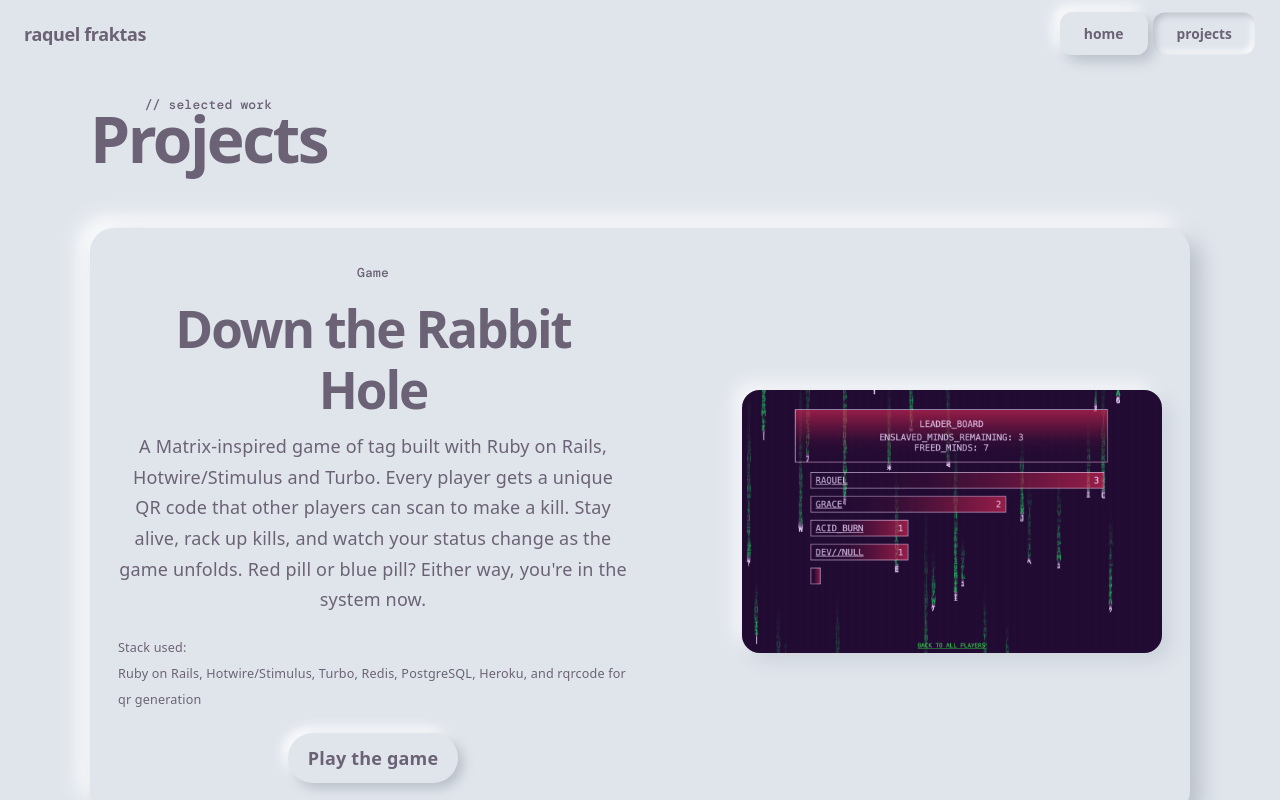
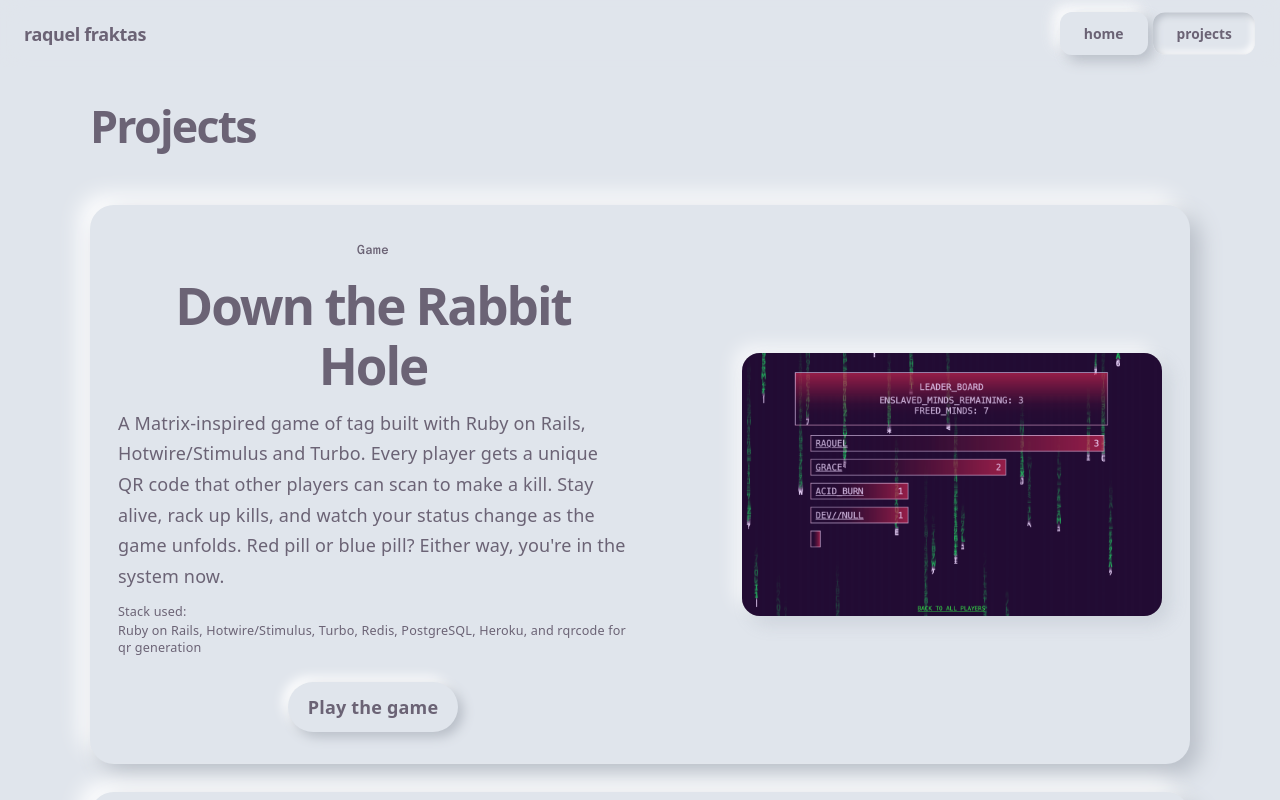
Before and after one commit to RaquelFraktas/my-portfolio, a React (Vite) app: page /projects in a window 1280 px wide. Both pictures are taken after a click on the picture 640 px from the left and 640 px from the top of the page. Shown: the top 800 px of the page. Built offline with nearby package versions, Linux system fonts and the light colour scheme.

Commit message:
rm label and styling for projects page

```diff
--- a/src/pages/ProjectsPage.css
+++ b/src/pages/ProjectsPage.css
@@ -56,10 +56,11 @@
 
 .projects-page__title {
   margin-top: 8px;
-  font-size: clamp(2.5rem, 5vw, 4rem);
+  font-size: clamp(1.75rem, 3.5vw, 2.75rem);
   letter-spacing: -0.04em;
   font-weight: 800;
   color: var(--text);
+
 }
 
 .project-feature {
@@ -106,7 +107,7 @@
   max-width: 760px;
   line-height: 1.7;
   color: var(--text);
-  text-align: center;
+  text-align: left;
 }
 
 .project-feature__thumb-link {
@@ -177,16 +178,16 @@
   }
 }
 
+/* same width as the description so both share a right edge */
 .project-tech {
   margin: 0;
+  width: 100%;
+  max-width: 760px;
   font-size: 0.7rem;
+  line-height: 1.35;
   display: flex;
   flex-direction: column;
-  padding: 8px 0;
+  gap: 2px;
+  text-align: left;
+  margin-bottom: 14px;
 }
-.stack-title {
-  text-align: start;
-}
-.stack-items {
-  text-align: start;
-}
--- a/src/pages/ProjectsPage.jsx
+++ b/src/pages/ProjectsPage.jsx
@@ -13,8 +13,7 @@ export default function ProjectsPage() {
       <div className="projects-page__inner">
         <header className="projects-page__header">
           <div>
-            <p className="section__label">// selected work</p>
-            <h1 className="projects-page__title">Projects</h1>
+            <h2 className="projects-page__title">Projects</h2>
           </div>
         </header>
 
```
